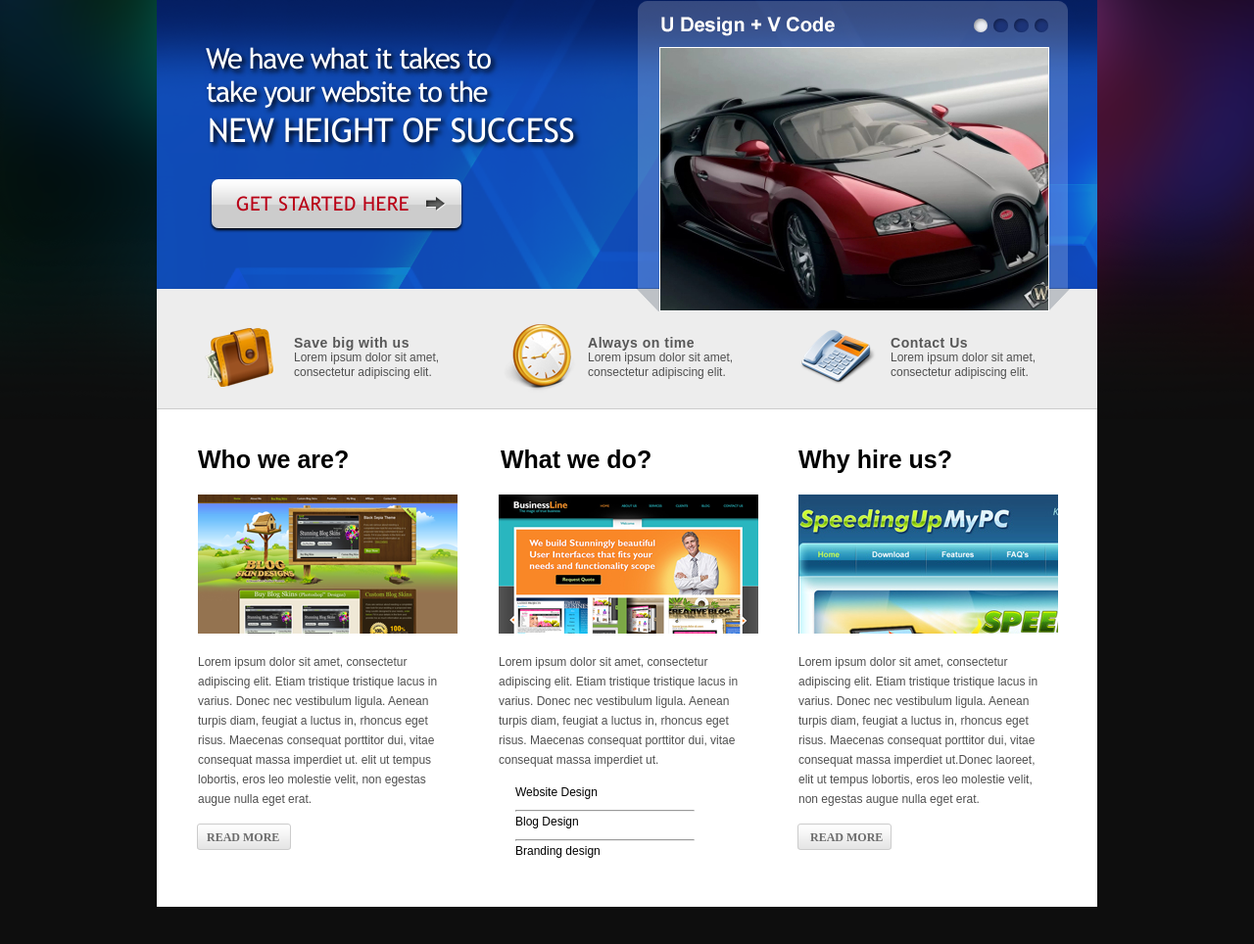
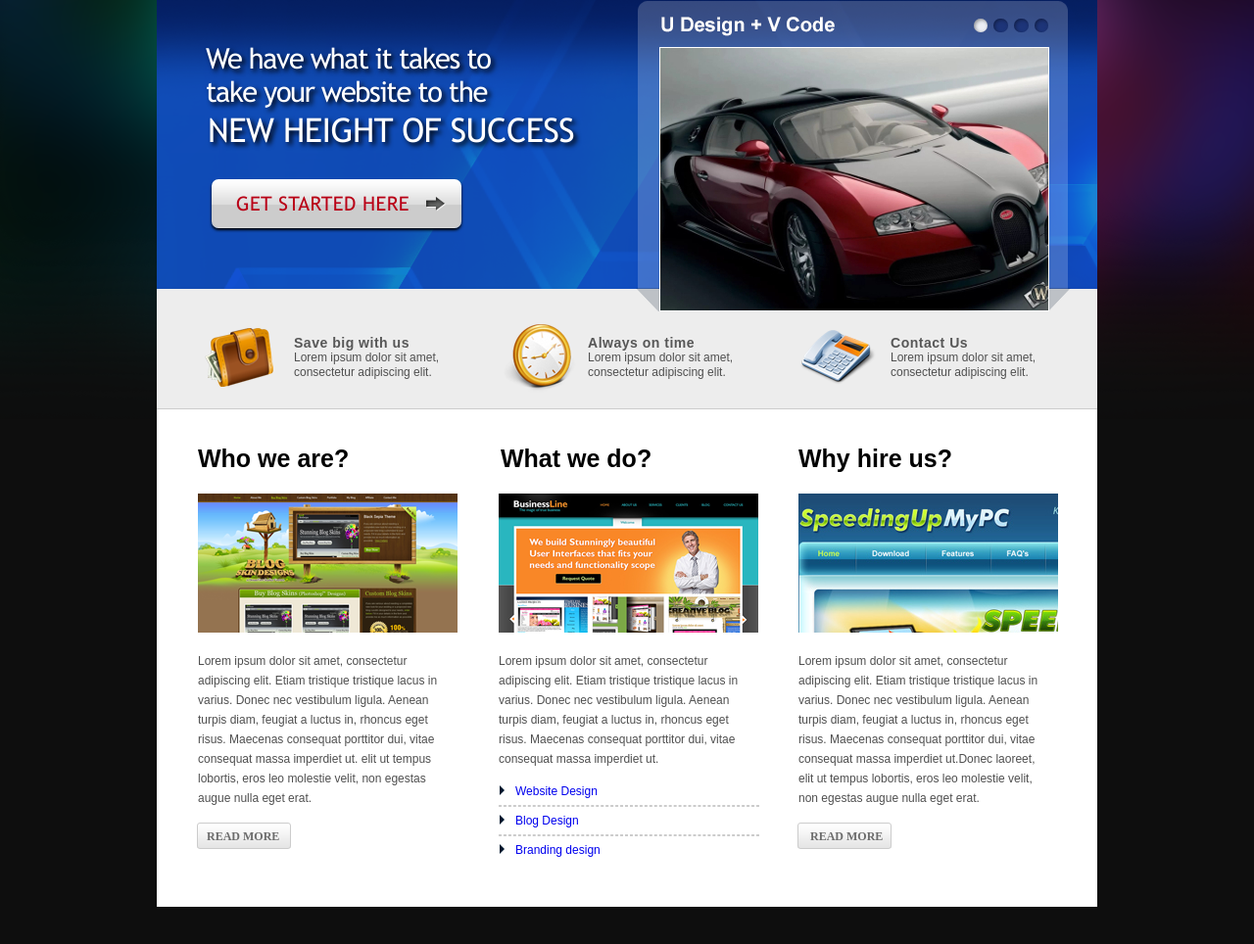
Before and after one commit to Mikhail3462/bussines, a plain HTML site: page index.html in a window 1280 px wide. Shown: the part 178-1142 px from the top of the page at 98% size. Drawn offline with nearby package versions, Linux system fonts and the light colour scheme.

Commit message:
col3 ссылки центрального блока

```diff
--- a/css/style.css
+++ b/css/style.css
@@ -461,7 +461,7 @@ html[xmlns] .flexslider .slides {
 }
 .col3ul h2{
   font-size: 25px;
-  margin-top: -6px;
+  margin-top: -7px;
 }
 .col3ul .li2{
   padding-left: 1px;
@@ -486,8 +486,7 @@ span.rmore{
   font-size: 12px;
   color: #6c6c6c;
   text-transform: uppercase;
-  margin: 58px 0 137px 1px;
-  margin-left: -1px;
+  margin: 58px 0 137px -1px;
   border-radius: 3px;
 }
 span.rmore.r2{
@@ -495,10 +494,22 @@ span.rmore.r2{
   padding: 6px 8px 5px 12px;
 }
 .links{
-  margin: -6px 0 0 17px;
+  margin-top: -2px;
+
 }
 .links li{
-  margin: 0 0 8px 0;
-  list-style-image: url(../img/li-arrow.png) !important;
+  display: list-item;
+  list-style-image: url(../img/li-arrow.png);
+  margin: 0px 0 10px 13px;
+  line-height: 8px;
 }
+.links li a{
+	padding-left: 4px;
+}
+hr{
+	margin-bottom: 8px;
+	width: 264px;
+	border: 1px dashed #ccc;
+}
+
 /*COL3*/
--- a/index.html
+++ b/index.html
@@ -89,18 +89,17 @@
 					</li>
 					<li class="li2">
 						<h2 class="h2-2">What we do?</h2>
-						<a href="#"><img src="img/col3img2.png" alt="col3img2">
+						<a href="#"><img src="img/col3img2.png" alt="col3img2"></a>
 							<p>
 								Lorem ipsum dolor sit amet, consectetur<br>adipiscing elit. Etiam tristique tristique lacus in<br>varius. Donec nec vestibulum ligula. Aenean<br>turpis diam, feugiat a luctus in, rhoncus eget<br>risus. Maecenas consequat porttitor dui, vitae<br>consequat massa imperdiet ut.
 							</p>
 							<ul class="links">
-								<li><a href="#"></a>Website Design</li>
+								<li><a href="#" class="linksa">Website Design</a></li>
 								<hr>
-								<li><a href="#"></a>Blog Design</li>
+								<li><a href="#" class="linksa">Blog Design</a></li>
 								<hr>
-								<li><a href="#"></a>Branding design</li>
+								<li><a href="#" class="linksa">Branding design</a></li>
 							</ul>
-						</a>
 					</li>
 					<li>
 						<h2>Why hire us?</h2>
```
